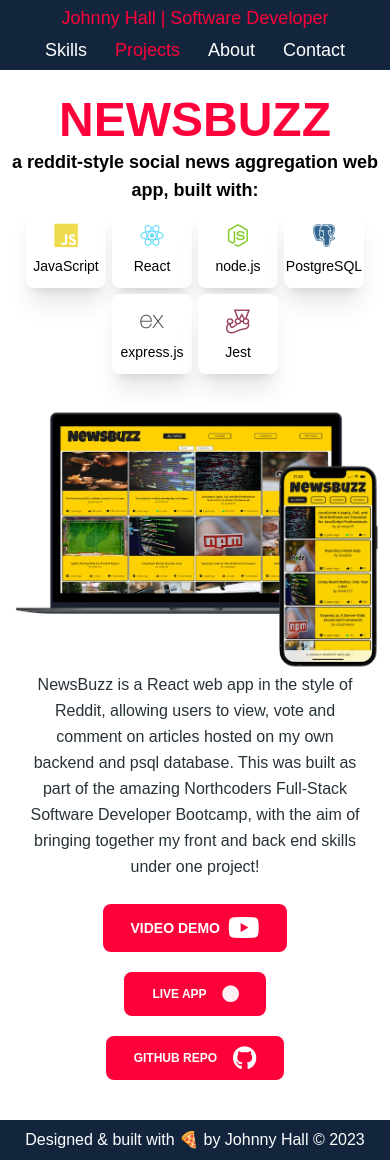
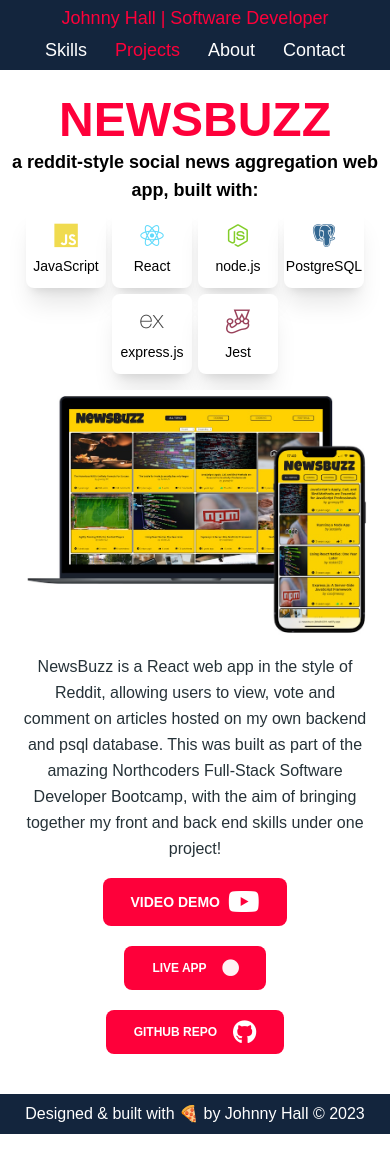
Before and after one commit to jbhall4291/portfolio, a React (Create React App) app: page /projects/newsbuzz in a window 390 px wide. After the commit the page ends 1134 px from the top, so only its background shows below. Built offline with nearby package versions, Linux system fonts and the light colour scheme; some icons are missing.

Commit message:
specify image height & width

```diff
--- a/src/components/About.jsx
+++ b/src/components/About.jsx
@@ -5,7 +5,8 @@ import { motion } from "framer-motion";
 
 function About() {
   return (
-    <motion.div initial={{opacity: 0}} animate={{opacity: 1}} transition={{duration: 0.75, ease: "easeOut"}} className="container mx-auto flex grid-rows-3 flex-col items-center gap-x-8 gap-y-8 px-5 md:grid md:grid-cols-4 lg:px-10">
+    <motion.div initial={{opacity: 0}} animate={{opacity: 1}} transition={{duration: 0.75, ease: "easeOut"}}
+    className="container mx-auto flex grid-rows-3 flex-col items-center gap-x-8 gap-y-8 px-5 md:grid md:grid-cols-4 lg:px-10">
       <Typography
         color="blue-gray"
         className="text-md col-span-3 flex items-center text-justify  lg:text-lg order-1 md:order-none"
--- a/src/components/Projects/Fanfinder.jsx
+++ b/src/components/Projects/Fanfinder.jsx
@@ -19,7 +19,7 @@ function Fanfinder() {
         videoToPlay="FAN FINDER"
       />
 
-<div className="flex flex-col items-center lg:flex-row justify-evenly gap-y-8 ">
+<div className="flex flex-col items-center lg:flex-row justify-evenly gap-y-4 ">
         <div className="  order-2 flex  flex-col items-center gap-y-1 text-center lg:order-1 lg:justify-center">
           <h1 className="headline-font text-5xl text-highlight md:text-7xl">
             FAN FINDER
@@ -53,7 +53,7 @@ function Fanfinder() {
         </div>
 
         <img
-            className="order-2 lg:order-2  sm:w-[33rem] sm:h-[23.5rem]"
+            className="order-2 w-[350px] h-[248px]  sm:w-[528px] sm:h-[376px]"
             alt="fan finder screenshot"
             src={fanfinder}
           />
@@ -62,7 +62,7 @@ function Fanfinder() {
 
       <Typography
         color="blue-gray"
-        className="w-max-w mx-auto justify-center px-5 pb-6 text-center sm:w-4/6 lg:text-lg"
+       className="w-max-w mx-auto justify-center px-4 py-4 text-center sm:w-4/6 lg:text-lg"
       >
         Fan Finder is a mobile app built in React Native and allows music fans
         to discover upcoming gigs in their area, and connect with other music
--- a/src/components/Projects/Newsbuzz.jsx
+++ b/src/components/Projects/Newsbuzz.jsx
@@ -19,7 +19,7 @@ function Newsbuzz() {
         videoToPlay="NEWSBUZZ"
       />
 
-      <div className="flex flex-col items-center lg:flex-row justify-evenly gap-y-8 ">
+      <div className="flex flex-col items-center lg:flex-row justify-evenly gap-y-4 ">
         <div className="  order-2 flex  flex-col items-center gap-y-1 text-center lg:order-1 lg:justify-center">
           <h1 className="headline-font text-5xl text-highlight md:text-7xl">
             NEWSBUZZ
@@ -53,7 +53,7 @@ function Newsbuzz() {
         </div>
 
           <img
-            className="order-2 lg:order-2  sm:w-[33rem] sm:h-[23.5rem]"
+            className="order-2 w-[350px] h-[248px]  sm:w-[528px] sm:h-[376px]"
             alt="newsbuzz screenshot"
             src={newsbuzz}
           />
@@ -61,7 +61,7 @@ function Newsbuzz() {
       </div>
       <Typography
         color="blue-gray"
-        className="w-max-w mx-auto justify-center px-5 pb-6 text-center sm:w-4/6 lg:text-lg"
+        className="w-max-w mx-auto justify-center px-4 py-4 text-center sm:w-4/6 lg:text-lg"
       >
         NewsBuzz is a React web app in the style of Reddit, allowing users to
         view, vote and comment on articles hosted on my own backend and psql
--- a/src/components/Projects/OneHundredPressUps.jsx
+++ b/src/components/Projects/OneHundredPressUps.jsx
@@ -10,7 +10,7 @@ function OneHundredPressUps() {
   return (
     <motion.div  initial={{opacity: 0}} animate={{opacity: 1}} transition={{duration: 0.75, ease: "easeOut"}}  className="container mx-auto px-2 pb-5 pt-2 ">
 
-     <div className="flex flex-col items-center lg:flex-row justify-evenly gap-y-8 ">
+     <div className="flex flex-col items-center lg:flex-row justify-evenly gap-y-4 ">
         <div className="  order-2 flex  flex-col items-center gap-y-1 text-center lg:order-1 lg:justify-center">
           <h1 className="headline-font text-5xl text-highlight md:text-7xl">
           HUNDRED PRESSUPS
@@ -49,7 +49,7 @@ function OneHundredPressUps() {
         </div>
 
           <img
-            className="order-2 lg:order-2  sm:w-[33rem] sm:h-[23.5rem]"
+            className="order-2 w-[350px] h-[248px]  sm:w-[528px] sm:h-[376px]"
             alt="hundred pressups screenshot"
             src={oneHundredPressUps}
           />
@@ -57,7 +57,8 @@ function OneHundredPressUps() {
       </div>
       <Typography
         color="blue-gray"
-        className="w-max-w mx-auto justify-center px-5 pb-6 text-center sm:w-4/6 lg:text-lg"
+                className="w-max-w mx-auto justify-center px-5 pb-6 text-center sm:w-4/6 lg:text-lg"
+
       >
        Hundred Press-ups is a web app designed to guide, track and
         motivate fitness enthusiasts on their path to achieving, well... one
```
